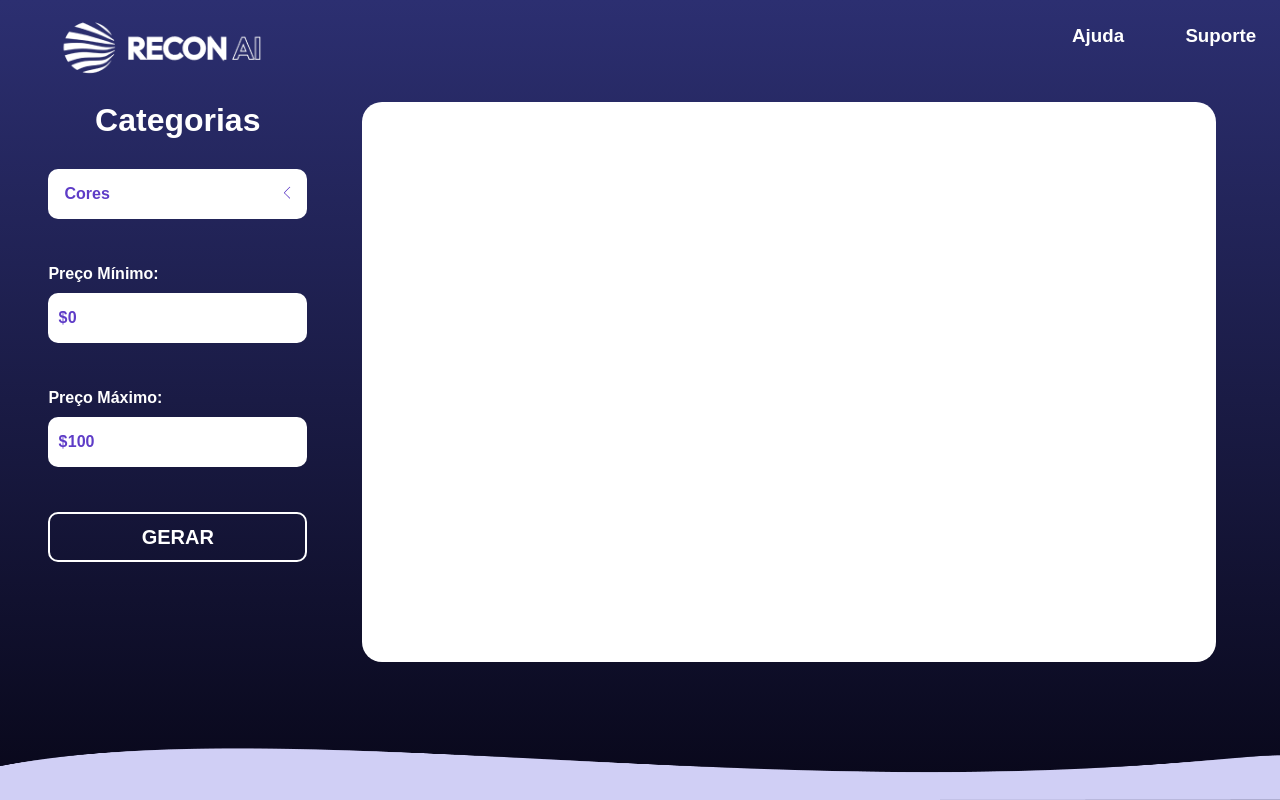
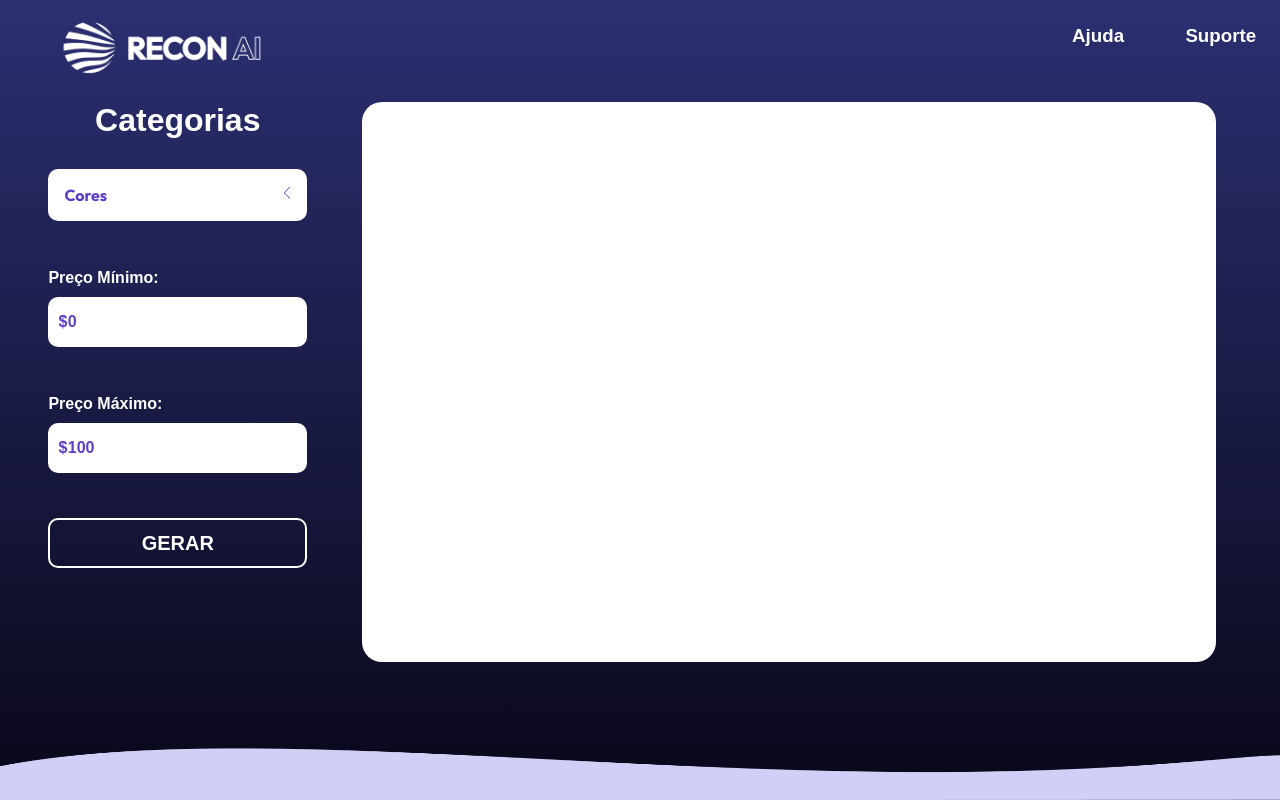
Before and after one commit to Ai-Recon/ReconAi-Frontend, a Flask app: page /recomendacao in a window 1280 px wide. Run offline with Flask 3, Linux system fonts and the light colour scheme.

Commit message:
alteração das fontes

```diff
--- a/templates/recomendacao.html
+++ b/templates/recomendacao.html
@@ -8,6 +8,9 @@
 	<link rel="stylesheet" href="/static/css/recomendacao.css" />
 	<script src="/static/javascript/recomendacao.js"></script>
 	<link rel="icon" href="/static/assets/Logo.png" type="image/x-icon">
+	<link rel="preconnect" href="https://fonts.googleapis.com">
+	<link rel="preconnect" href="https://fonts.gstatic.com" crossorigin>
+	<link href="https://fonts.googleapis.com/css2?family=Outfit:wght@100..900&display=swap" rel="stylesheet">
 
 </head>
 
```
